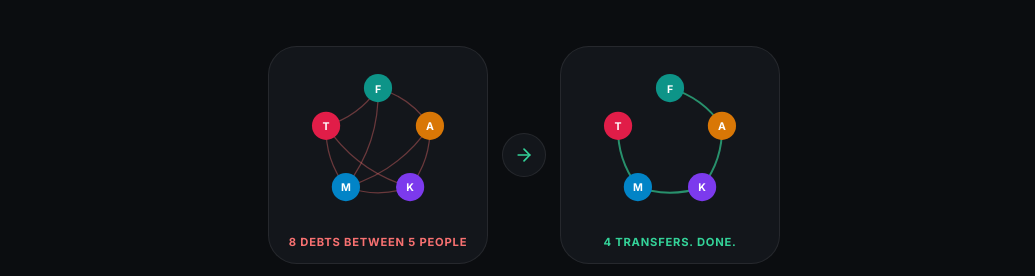
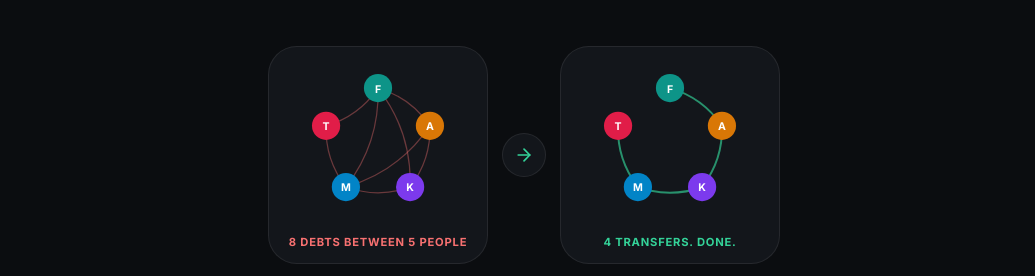
Before and after one commit to FilipRokita/evencost, a Next.js app: page / in a window 1280 px wide. Shown: the part 464-740 px from the top of the page, without its empty margins (111-1146 px from the left). Built offline with nearby package versions, Linux system fonts and the light colour scheme.

Commit message:
ui: connect K with F and disconnect T from K in landing debt graph

```diff
--- a/src/app/page.tsx
+++ b/src/app/page.tsx
@@ -143,8 +143,8 @@ export default function Page() {
           <div className="w-[220px] rounded-2xl border border-border bg-card p-3">
             <Graph
               edges={[
-                [0, 1], [1, 2], [2, 3], [3, 4], [0, 4],
-                [0, 3], [1, 3], [2, 4],
+                [0, 1], [0, 2], [0, 3], [0, 4],
+                [1, 2], [1, 3], [2, 3], [3, 4],
               ]}
               stroke="rgba(248,113,113,0.38)"
               width={1.4}
```
